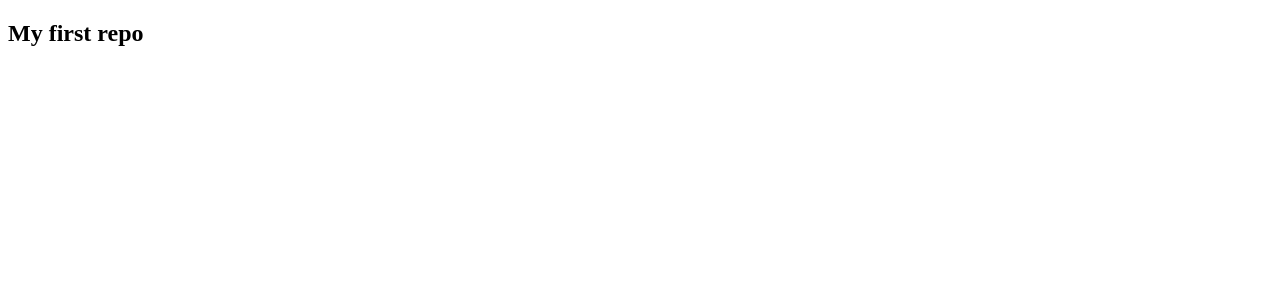
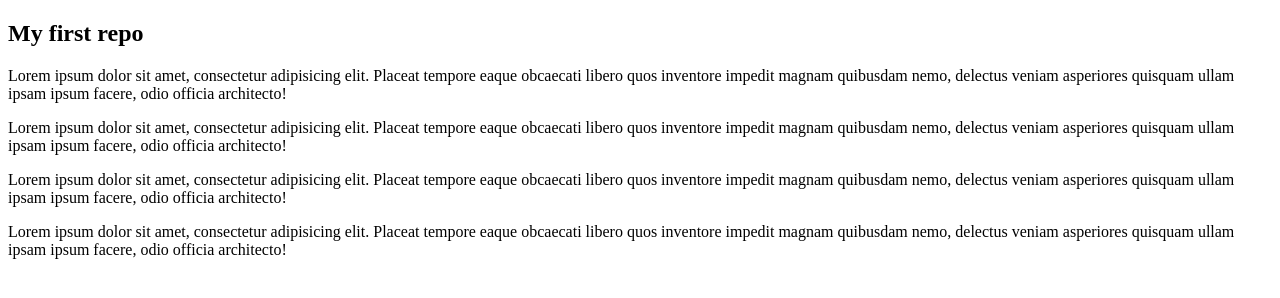
Before and after one commit to omarfarukx11/Moduel-3-reop, a plain HTML site: page index.html in a window 1280 px wide. Drawn offline with Linux system fonts and the light colour scheme.

Commit message:
second commit

```diff
--- a/index.html
+++ b/index.html
@@ -7,5 +7,16 @@
 </head>
 <body>
     <h2>My first repo</h2>
+
+    <div>
+        <p>Lorem ipsum dolor sit amet, consectetur adipisicing elit. Placeat tempore eaque obcaecati libero quos inventore impedit magnam quibusdam nemo, delectus veniam asperiores quisquam ullam ipsam ipsum facere, odio officia architecto!</p>
+
+        <p>Lorem ipsum dolor sit amet, consectetur adipisicing elit. Placeat tempore eaque obcaecati libero quos inventore impedit magnam quibusdam nemo, delectus veniam asperiores quisquam ullam ipsam ipsum facere, odio officia architecto!</p>
+
+        <p>Lorem ipsum dolor sit amet, consectetur adipisicing elit. Placeat tempore eaque obcaecati libero quos inventore impedit magnam quibusdam nemo, delectus veniam asperiores quisquam ullam ipsam ipsum facere, odio officia architecto!</p>
+
+        <p>Lorem ipsum dolor sit amet, consectetur adipisicing elit. Placeat tempore eaque obcaecati libero quos inventore impedit magnam quibusdam nemo, delectus veniam asperiores quisquam ullam ipsam ipsum facere, odio officia architecto!</p>
+
+    </div>
 </body>
 </html>
```
